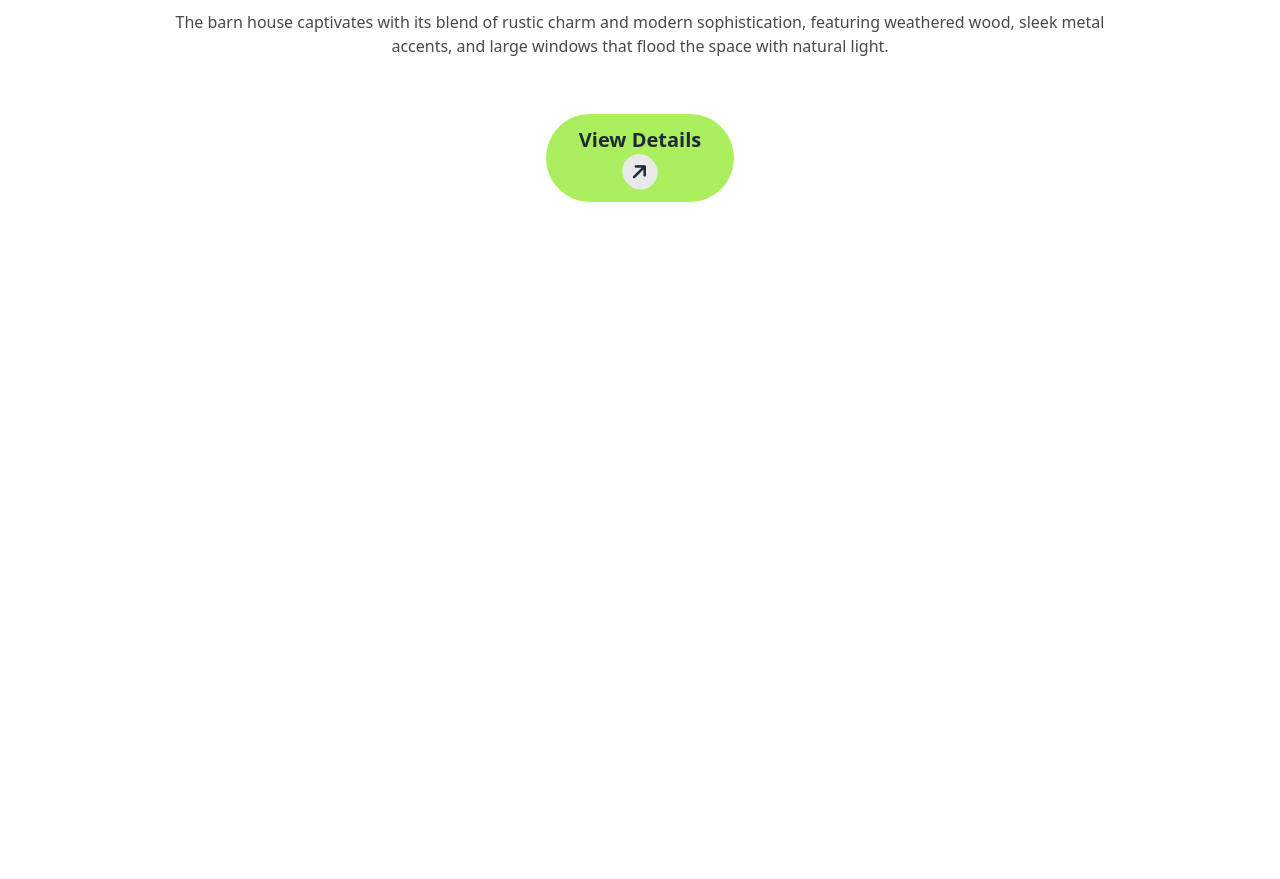
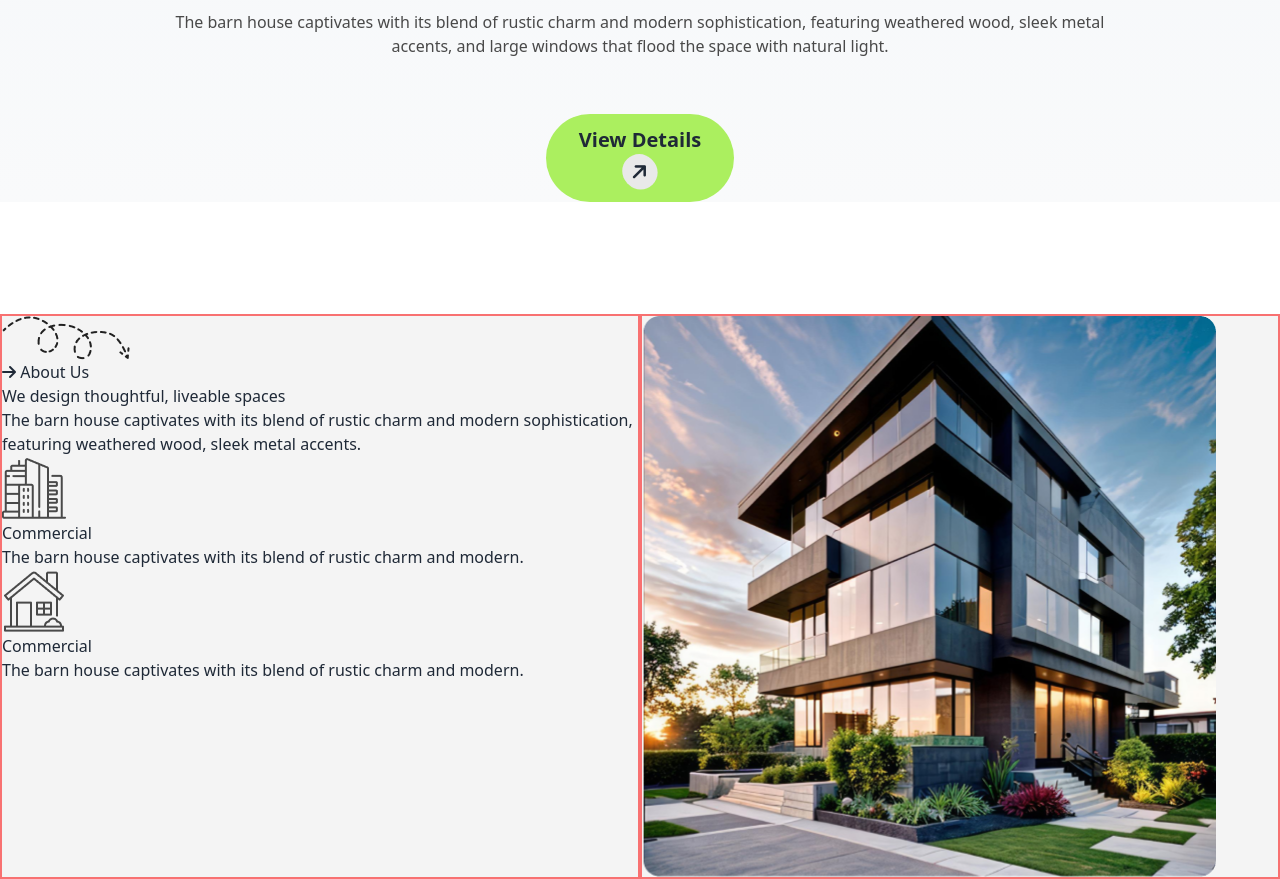
Before and after one commit to YOUSUF4949/B-10-Assignment-03, a plain HTML site: page index.html in a window 1280 px wide. Shown: the part 571-1450 px from the top of the page. Before the commit the page ends 800 px from the top, so only its background shows below. Drawn offline with nearby package versions, Linux system fonts and the light colour scheme.

Commit message:
about section markup done

```diff
--- a/index.html
+++ b/index.html
@@ -28,7 +28,7 @@
 </head>
 <body class="">
 <!-- header section -->
-<header>
+<header class="bg-gradient-to-t from-gray-50 to-slate-100">
   <nav class="lg:container mx-auto flex justify-between py-5 px-5 lg:py-7 items-center">
     <!-- nav brand -->
      <div class="flex space-x-2 items-center">
@@ -86,7 +86,59 @@
   </div>
 </header>
 <!-- main section -->
-<main></main>
+<main>
+<!-- about us section -->
+<section class="lg:mt-28 bg-[#F4F4F4]">
+<!-- about container -->
+<div class="lg:container mx-auto grid grid-cols-1 lg:grid-cols-2">
+<!-- about content -->
+<div class=" border-2 border-red-400">
+  <!-- title with image -->
+  <div class="">
+    <img src="assets/Vector.png" alt="">
+  </div>
+  <div>
+    <h4><i class="fa-solid fa-arrow-right"></i> About Us</h4>
+  </div>
+  <h1>We design thoughtful, liveable spaces</h1>
+  <p>The barn house captivates with its blend of rustic charm and modern sophistication, featuring weathered wood, sleek metal accents.</p>
+  <!-- about content card -->
+  <div>
+    <!-- card 01 -->
+    <div>
+      <!-- card image -->
+      <div>
+        <img src="assets/commercial.png" alt="card Image">
+      </div>
+      <!-- card content -->
+      <div>
+        <h3>Commercial</h3>
+        <p>The barn house captivates with its blend of rustic charm and modern.</p>
+      </div>
+    </div>
+    <!-- card 02 -->
+    <div>
+      <!-- card image -->
+      <div>
+        <img src="assets/residential.png" alt="card Image">
+      </div>
+      <!-- card content -->
+      <div>
+        <h3>Commercial</h3>
+        <p>The barn house captivates with its blend of rustic charm and modern.</p>
+      </div>
+    </div>
+    <!-- card 02 -->
+    <div></div>
+  </div>
+</div>
+<!-- about image -->
+<div class=" border-2 border-red-400">
+  <img src="assets/Rectangle.png" alt="about Image">
+</div>
+</div>
+</section>
+</main>
 <!-- footer section -->
 <footer></footer>
 </body>
```
